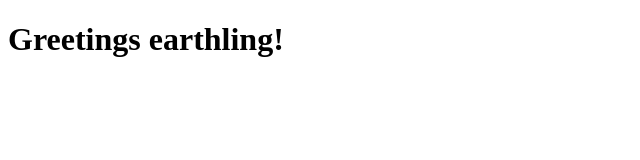
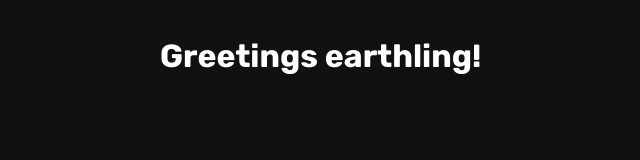
Before and after one commit to BrentVanSteertegem/brentvansteertegem.github.io, an Eleventy site: page src/index.njk in a window 1280 px wide. Shown: the whole page, without its empty margins (0-640 px from the left). Built offline with nearby package versions, Linux system fonts and the light colour scheme; Eleventy itself is replaced by a stand-in of ours; files that its build step writes are made by us from their sources.

Commit message:
Added basic styling

```diff
--- a/src/_data/site.json
+++ b/src/_data/site.json
@@ -1,4 +1,5 @@
 {
     "lang": "en",
-    "name": "Brent Van Steertegem - Portfolio"
+    "name": "Brent Van Steertegem - Portfolio",
+    "devName": "Portfolio-Website"
 }
--- a/src/_includes/default.njk
+++ b/src/_includes/default.njk
@@ -1,6 +1,7 @@
 {% extends 'base.njk' %}
 
 {% block contentHead %}
+    <link rel="stylesheet" type="text/css" href="/{{ site.devName }}/assets/styles/default.css">
 {% endblock %}
 
 {% block contentBody %}
--- /dev/null
+++ b/src/assets/styles/default.css
@@ -0,0 +1,26 @@
+/* Import assets */
+@import 'reset.css';
+@import url('https://fonts.googleapis.com/css2?family=Poppins:wght@400;700&family=Rubik:wght@400;700&display=swap');
+
+/* Predefine variables */
+:root {
+  --color-bg: #111;
+  --color-text: #fff;
+  --color-accent-light: #2e2;
+  --color-accent: #171;
+  --color-accent-dark: #121;
+}
+
+/* Actual styling */
+body {
+  background-color: var(--color-bg);
+  color: var(--color-text);
+  font-family: 'Rubik', sans-serif;
+}
+
+.container {
+  width: calc(100vw - 2rem);
+  max-width: 60rem;
+  padding: 1rem;
+  margin: 0 auto;
+}
--- /dev/null
+++ b/src/assets/styles/reset.css
@@ -0,0 +1,9 @@
+body {
+  margin: 0;
+}
+
+a {
+  color: inherit;
+  text-decoration: none;
+  border-bottom: 1px solid;
+}
--- a/src/index.njk
+++ b/src/index.njk
@@ -4,5 +4,7 @@ title: Home
 {% extends 'default.njk' %}
 
 {% block contentDefault %}
-    <h1>Greetings earthling!</h1>
+    <div class="container">
+        <h1>Greetings earthling!</h1>
+    </div>
 {% endblock %}
```
